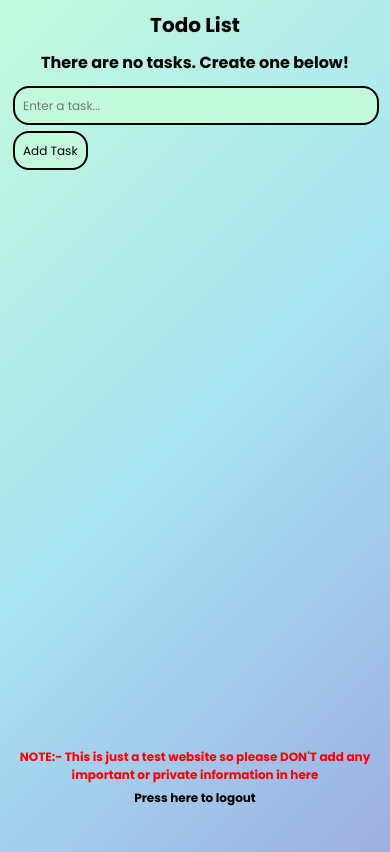
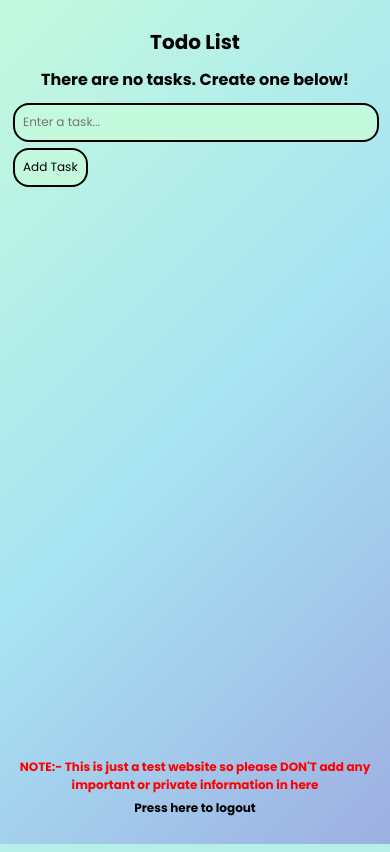
Before and after one commit to LoafCitler/Todo_TaskManager-Website, a Flask app: page /index in a window 390 px wide. Run offline with Flask 3, Linux system fonts and the light colour scheme; the visitor is signed in with stand-in values (Sample User, id 1); data that the repository does not hold is empty.

Commit message:
Responsive fixes

```diff
--- a/static/css/main.css
+++ b/static/css/main.css
@@ -205,7 +205,7 @@ a:hover{
 
 @media screen and (max-width: 500px) {
     body{
-        height: 100.9vh;
+        height: 100vh;
     }
 
     .login-box{
@@ -225,6 +225,7 @@ a:hover{
         display: flex;
         flex-direction: column;
         align-items: center;
+        justify-content: center;
         height: 100%;
     }
 
@@ -249,6 +250,7 @@ a:hover{
         border-radius: 20px;
         border: 3px solid black;
         width: 100%;
+        min-width: 300px;
         border-collapse: separate;
         border-spacing: 0px;
         overflow: hidden;
```
